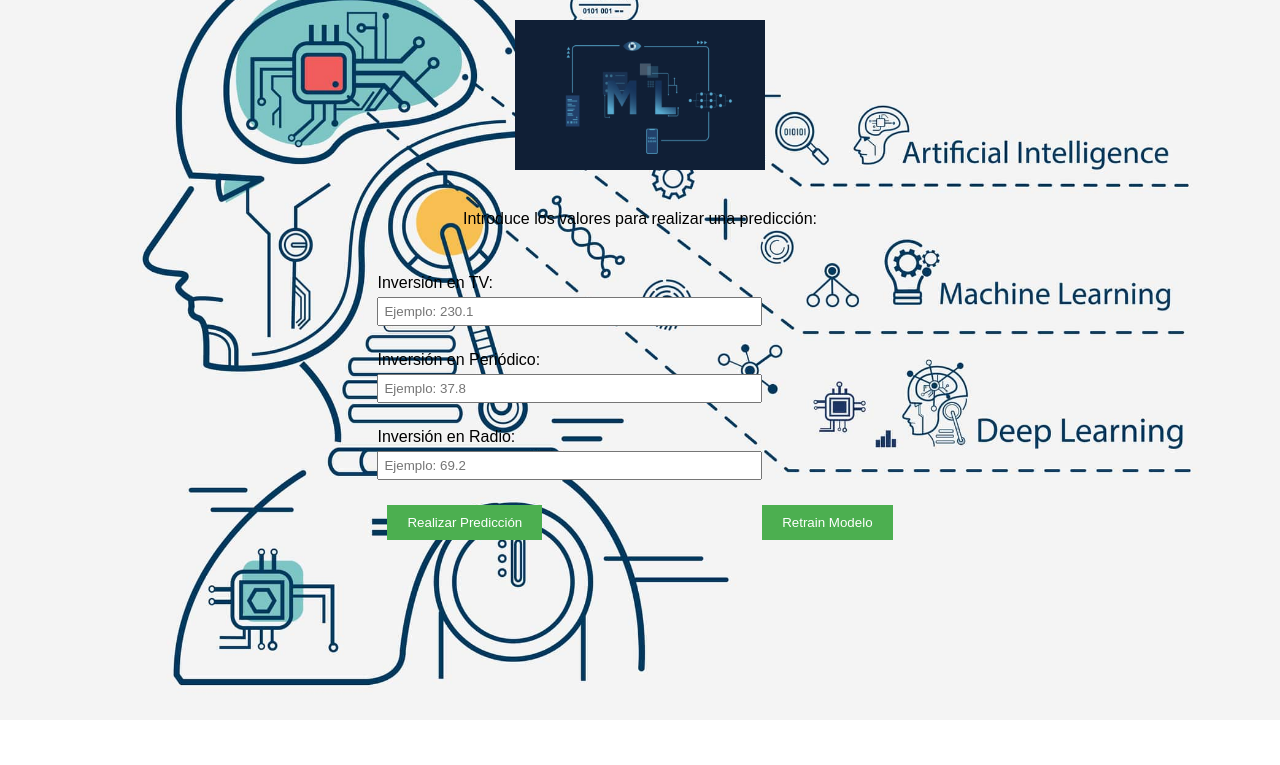
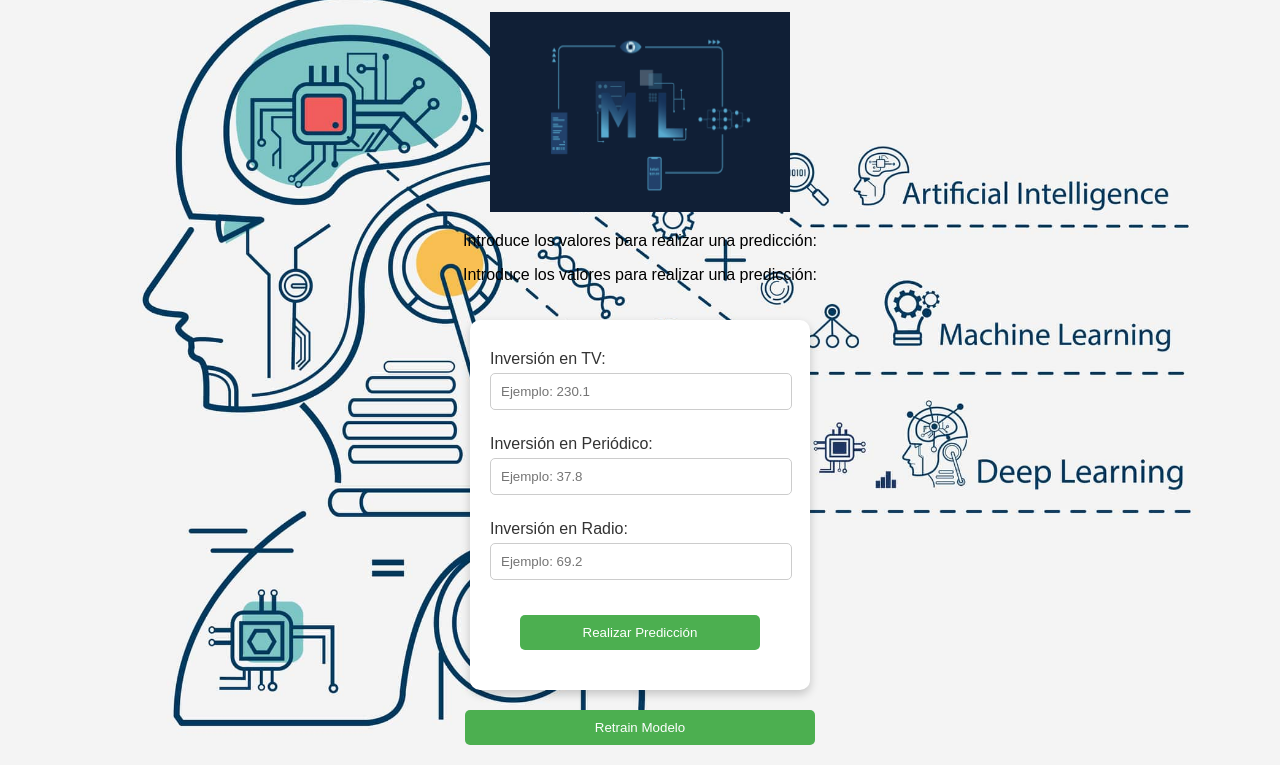
Before and after one commit to JesusGs91/myFlaskapp_practica, a plain HTML site: page mapp_model_hooks/index.html in a window 1280 px wide. Shown: the part 80-845 px from the top of the page. Before the commit the page ends 800 px from the top, so only its background shows below. Drawn offline with Linux system fonts and the light colour scheme.

Commit message:
Update index.html

```diff
--- a/mapp_model_hooks/index.html
+++ b/mapp_model_hooks/index.html
@@ -3,7 +3,7 @@
     <head>
         <meta charset="UTF-8">
         <meta name="viewport" content="width=device-width, initial-scale=1.0">
-    <title>API Advertising</title>
+        <title>API Advertising Predictor</title>
         <style>
             body {
                 font-family: Arial, sans-serif;
@@ -15,41 +15,59 @@
                 text-align: center;
             }
             h1 {
-            color: #4CAF50;
+                margin-top: 20px;
+                font-size: 2.5em;
+                text-shadow: 2px 2px 5px rgba(0, 0, 0, 0.3);
             }
-        img {
-            max-width: 300px;
-            margin: 20px 0;
+            canvas {
+                margin: 20px auto;
+                max-width: 700px;
+                background-color: #f0f8ff; /* Fondo azul claro */
+                border: 2px solid #000; /* Bordes negros más visibles */
+                border-radius: 10px; /* Bordes redondeados para un diseño atractivo */
+                box-shadow: 0 4px 10px rgba(0, 0, 0, 0.2); /* Sombra para resaltar */
             }
             form {
+                background: #fff;
+                color: #333;
+                padding: 20px;
+                border-radius: 10px;
+                box-shadow: 0 4px 10px rgba(0, 0, 0, 0.2);
                 display: inline-block;
                 margin-top: 20px;
                 text-align: left;
+                width: 300px;
             }
             label {
                 display: block;
                 margin: 10px 0 5px;
             }
             input {
-            padding: 5px;
+                padding: 10px;
                 margin-bottom: 15px;
-            width: 100%;
+                width: calc(100% - 20px);
+                border: 1px solid #ccc;
+                border-radius: 5px;
             }
             button {
                 background-color: #4CAF50;
                 color: white;
                 padding: 10px 20px;
                 border: none;
+                border-radius: 5px;
                 cursor: pointer;
-            margin: 10px;
+                width: 350px; /* Mismo ancho que el gráfico */
+                max-width: 80%; /* Para mantener responsividad */
+                margin: 20px auto; /* Centrar */
+                display: block; /* Asegurar que se vea como bloque */
             }
             button:hover {
                 background-color: #45a049;
             }
-        #result, #retrainResult {
+            #result {
                 margin-top: 20px;
-            font-size: 18px;
-            color: #333;
+                font-size: 1.2em;
+                color: #000;
             }
         </style>
     </head>
@@ -57,7 +75,10 @@
         <h1>Bienvenido a mi API</h1>
 
         <!-- Imagen -->
-<img src="machine-learning.gif" alt="Machine Learning" width="250" height="150">
+        <img src="machine-learning.gif" alt="Machine Learning" width="300" height="200">
+
+        <p>Introduce los valores para realizar una predicción:</p>
+
 
 
     <p>Introduce los valores para realizar una predicción:</p>
```
Lines whose indentation alone changed are shown as unchanged.
